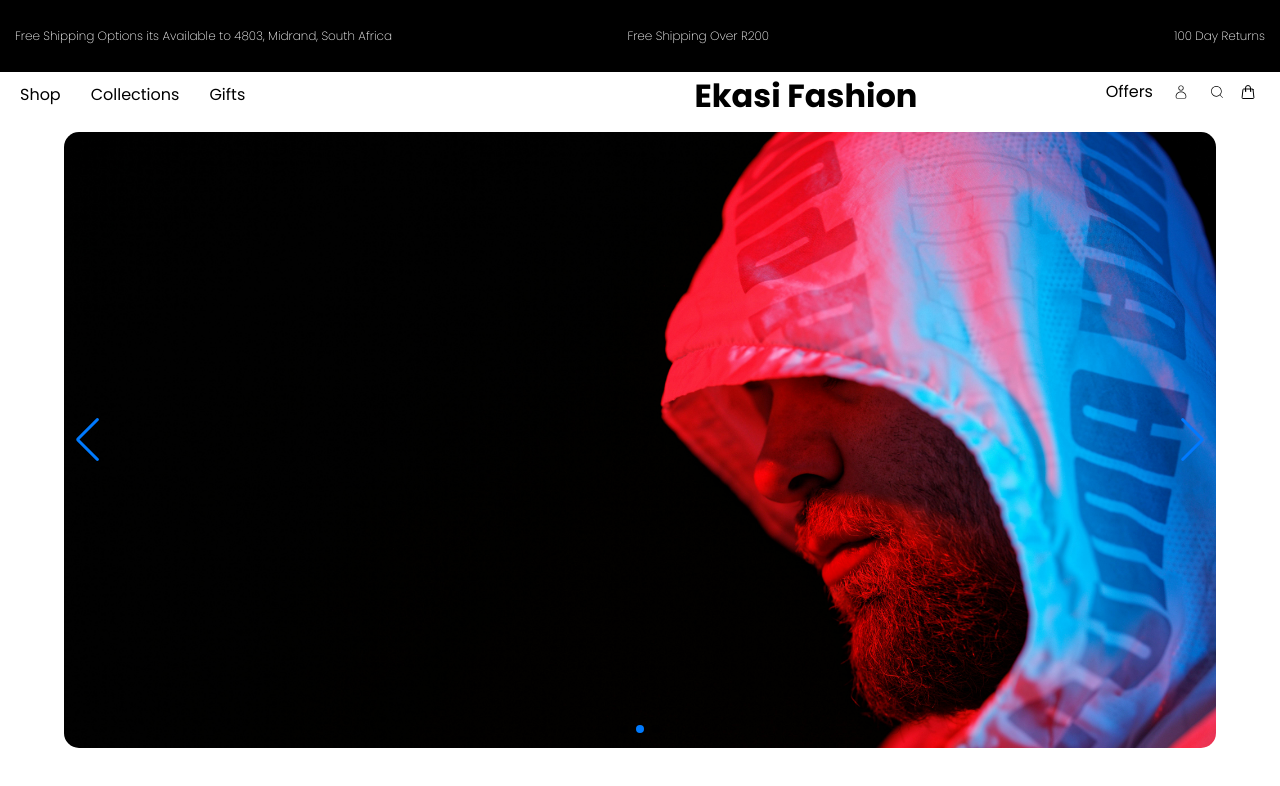
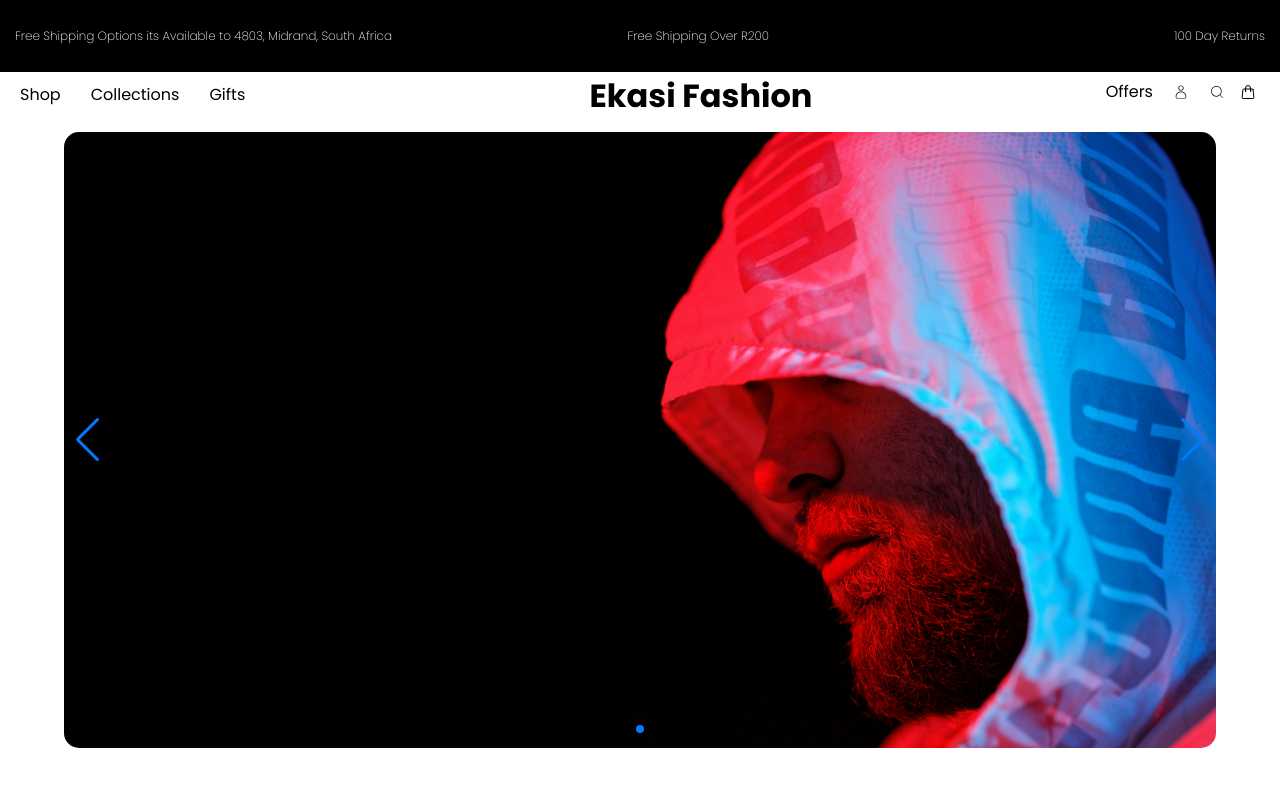
Before and after one commit to datlearner/ekasi-commerce, a React (Vite) app in the folder ekaasi/: page / in a window 1280 px wide. Shown: the top 786 px of the page. Built offline with nearby package versions, Linux system fonts and the light colour scheme; a web font is replaced by a local one.

Commit message:
had an issue with buttons and fixed it

```diff
--- a/ekaasi/src/index.css
+++ b/ekaasi/src/index.css
@@ -92,7 +92,7 @@ p:hover{
   margin-left: -170px;
 }
 .h1{
-  margin-left: 280px;
+  margin-left: 70px;
   margin-top: 0;
 }
 
@@ -251,6 +251,10 @@ p:hover{
 
 }
 
+.blac{
+  color: black !important;
+}
+
 @media(max-width: 913px) {
   .h1{
     margin-left: 13px;
```
